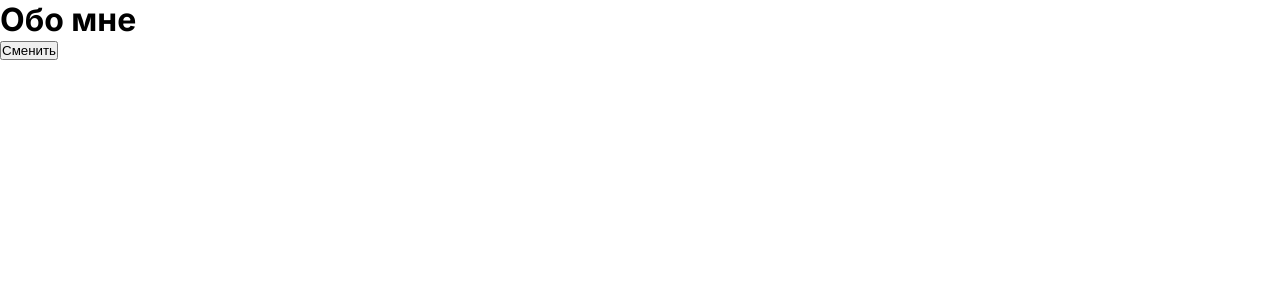
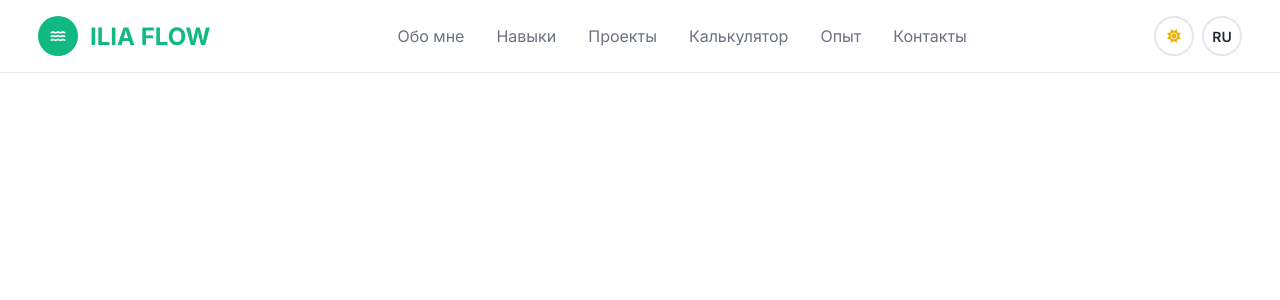
Before and after one commit to Fryaner/ilya-portfolio, a Vue app: page / in a window 1280 px wide. Shown: the top 300 px of the page. Built offline with nearby package versions, Linux system fonts and the light colour scheme.

Commit message:
add: ДОбавил Header и вс енеобходимое для него

```diff
--- a/index.html
+++ b/index.html
@@ -4,7 +4,14 @@
     <meta charset="UTF-8" />
     <link rel="icon" href="/favicon.ico" />
     <meta name="viewport" content="width=device-width, initial-scale=1.0" />
-
+    <link
+      rel="stylesheet"
+      href="https://cdnjs.cloudflare.com/ajax/libs/font-awesome/6.0.0/css/all.min.css"
+    />
+    <link
+      rel="stylesheet"
+      href="https://cdnjs.cloudflare.com/ajax/libs/font-awesome/6.0.0/css/all.min.css"
+    />
     <meta
       name="description"
       content="Профессиональная разработка веб-сайтов и приложений на Vue.js, HTML, CSS. Создаю качественные проекты на Tilda CMS с использованием ИИ-технологий. Опыт 3+ года."
--- a/package.json
+++ b/package.json
@@ -24,6 +24,7 @@
     "eslint-plugin-vue": "~10.2.0",
     "globals": "^16.2.0",
     "prettier": "3.5.3",
+    "sass-embedded": "^1.89.2",
     "vite": "^7.0.0",
     "vite-plugin-vue-devtools": "^7.7.7"
   }
--- a/src/App.vue
+++ b/src/App.vue
@@ -1,21 +1,7 @@
 <template>
-  <h1>{{ t('navigation.nav_about') }}</h1>
-  <button @click="switchLanguage">Сменить</button>
+  <headerComponent />
 </template>
 
 <script setup lang="js">
-import { onMounted } from 'vue'
-import { useI18n } from 'vue-i18n'
-const { t, locale } = useI18n()
-console.log(t)
-console.log(locale.value)
-
-const switchLanguage = () => {
-  locale.value = locale.value === 'ru' ? 'en' : 'ru'
-  localStorage.setItem('language', locale.value)
-}
-
-onMounted(() => {
-  locale.value = localStorage.getItem('language') ?? 'ru'
-})
+import headerComponent from './components/header-component.vue'
 </script>
--- a/src/assets/main.css
+++ b/src/assets/main.scss
@@ -7,3 +7,16 @@
 body {
   font-family: 'Inter', sans-serif;
 }
+
+input,
+button {
+  font-family: inherit;
+}
+
+ul {
+  list-style: none;
+}
+
+a {
+  text-decoration: none;
+}
--- /dev/null
+++ b/src/assets/variables.scss
@@ -0,0 +1,38 @@
+/* Light Theme Colors */
+$bg-primary: #ffffff;
+$bg-secondary: #f8fafc;
+$bg-gradient: linear-gradient(135deg, #f0fdf4 0%, #e6fffa 50%, #f0f9ff 100%);
+$text-primary: #1f2937;
+$text-secondary: #6b7280;
+$text-muted: #9ca3af;
+$border-color: #e5e7eb;
+$card-bg: #ffffff;
+$nav-bg: rgba(255, 255, 255, 0.9);
+
+/* Brand Colors (Dynamic) */
+$brand-primary: #10b981;
+$brand-secondary: #059669;
+$brand-accent: #06d6a0;
+
+/* Accent Colors */
+$green-accent: #10b981;
+$blue-accent: #3b82f6;
+$purple-accent: #8b5cf6;
+$green-bg: #f0fdf4;
+$blue-bg: #eff6ff;
+$purple-bg: #f5f3ff;
+
+// $bg-primary: #0f172a;
+// $bg-secondary: #1e293b;
+// $bg-gradient: linear-gradient(135deg, #0f172a 0%, #064e3b 50%, #0c4a6e 100%);
+// $text-primary: #f1f5f9;
+// $text-secondary: #cbd5e1;
+// $text-muted: #94a3b8;
+// $border-color: #334155;
+// $card-bg: #1e293b;
+// $nav-bg: rgba(15, 23, 42, 0.9);
+// $green-bg: rgba(16, 185, 129, 0.1);
+// $blue-bg: rgba(59, 130, 246, 0.1);
+// $purple-bg: rgba(139, 92, 246, 0.1);
+// $section-bg-dark: linear-gradient(135deg, #1e293b 0%, #334155 50%, #475569 100%);
+// $form-bg-dark: linear-gradient(135deg, #334155 0%, #475569 100%);
--- /dev/null
+++ b/src/components/Header-Component.vue
@@ -0,0 +1,217 @@
+<template>
+  <header class="header">
+    <nav class="header__container">
+      <div class="header__nav">
+        <div class="header__logo">
+          <button class="logo__btn"><i class="fas fa-water"></i></button>
+          <p class="logo__title">Ilia Flow</p>
+        </div>
+        <ul class="header__list header__list-desctop">
+          <li>
+            <a href="">{{ t('navigation.nav_about') }}</a>
+          </li>
+          <li>
+            <a href="">{{ t('navigation.nav_skills') }}</a>
+          </li>
+          <li>
+            <a href="">{{ t('navigation.nav_portfolio') }}</a>
+          </li>
+          <li>
+            <a href="">{{ t('navigation.nav_calculator') }}</a>
+          </li>
+          <li>
+            <a href="">{{ t('navigation.nav_experience') }}</a>
+          </li>
+          <li>
+            <a href="">{{ t('navigation.nav_contact') }}</a>
+          </li>
+        </ul>
+        <div class="header__btns">
+          <button class="header__theme">
+            <i class="fas fa-sun"></i>
+          </button>
+          <button @click="changeLanguage" class="header__lang">
+            {{ currentLanguage }}
+          </button>
+          <button class="header__burger">
+            <i class="fas fa-bars text-xl"></i>
+          </button>
+        </div>
+      </div>
+      <ul class="header__list header__list-mobile">
+        <li>
+          <a href="">{{ t('navigation.nav_about') }}</a>
+        </li>
+        <li>
+          <a href="">{{ t('navigation.nav_skills') }}</a>
+        </li>
+        <li>
+          <a href="">{{ t('navigation.nav_portfolio') }}</a>
+        </li>
+        <li>
+          <a href="">{{ t('navigation.nav_calculator') }}</a>
+        </li>
+        <li>
+          <a href="">{{ t('navigation.nav_experience') }}</a>
+        </li>
+        <li>
+          <a href="">{{ t('navigation.nav_contact') }}</a>
+        </li>
+      </ul>
+    </nav>
+  </header>
+</template>
+
+<script lang="js" setup>
+import { useI18n } from 'vue-i18n'
+import { useStore } from '@/stores/store'
+import { onMounted } from 'vue'
+import { storeToRefs } from 'pinia'
+
+const store = useStore()
+
+const { getLanguage, changeLanguage } = useStore()
+const { currentLanguage } = storeToRefs(store)
+
+const { t } = useI18n()
+
+onMounted(() => {
+  getLanguage()
+  console.log(currentLanguage)
+})
+</script>
+
+<style lang="scss" scoped>
+.header {
+  border-bottom: 1px solid $border-color;
+  position: fixed;
+  width: 100%;
+
+  &__container {
+    max-width: 1236px;
+    margin: 0 auto;
+    padding: 16px;
+  }
+  &__nav {
+    display: flex;
+    justify-content: space-between;
+    align-items: center;
+    gap: 10px;
+  }
+
+  &__logo {
+    display: flex;
+    align-items: center;
+    gap: 12px;
+
+    .logo {
+      &__btn {
+        background-color: $brand-primary;
+        width: 40px;
+        height: 40px;
+        border: none;
+        border-radius: 50%;
+        animation: 2s infinite pulse;
+        cursor: pointer;
+
+        i {
+          color: white;
+        }
+      }
+
+      &__title {
+        color: $brand-primary;
+        font-size: 24px;
+        font-weight: 700;
+        text-transform: uppercase;
+      }
+    }
+  }
+
+  &__lang {
+    font-weight: 600;
+    color: $text-primary;
+    font-size: 14px;
+  }
+
+  &__list {
+    display: flex;
+
+    &-desctop {
+      gap: 32px;
+      flex-direction: row;
+      @media screen and (max-width: 768px) {
+        display: none;
+      }
+    }
+
+    &-mobile {
+      flex-direction: column;
+      gap: 20px;
+      margin: 24px 0;
+      display: none;
+      @media screen and (max-width: 768px) {
+        display: flex;
+      }
+    }
+    a {
+      color: $text-secondary;
+      transition: 0.3s;
+
+      &:hover {
+        color: rgb(22 163 74);
+      }
+    }
+  }
+
+  &__theme,
+  &__lang {
+    width: 40px;
+    height: 40px;
+    background-color: transparent;
+    border: 2px solid $border-color;
+    border-radius: 50%;
+    cursor: pointer;
+    transition: 0.5s;
+    &:hover {
+      border-color: $green-accent;
+      transform: scale(1.05);
+    }
+  }
+
+  &__theme {
+    i {
+      color: rgb(234 179 8);
+    }
+  }
+
+  &__burger {
+    display: none;
+    background-color: transparent;
+    border: none;
+
+    @media screen and (max-width: 768px) {
+      display: block;
+    }
+    i {
+      color: green;
+      font-size: 20px;
+    }
+  }
+}
+
+@keyframes pulse {
+  0%,
+  100% {
+    box-shadow: 0 0 0 0 $brand-primary;
+  }
+  50% {
+    box-shadow: 0 0 0 10px transparent;
+  }
+}
+.header__btns {
+  display: flex;
+  align-items: center;
+  gap: 8px;
+}
+</style>
--- a/src/localization/index.js
+++ b/src/localization/index.js
@@ -1,9 +1,9 @@
 import { createI18n } from 'vue-i18n'
 
 export const i18n = createI18n({
-  locale: 'ru',
+  locale: 'RU',
   messages: {
-    ru: {
+    RU: {
       brand_tagline: 'Поток творчества и кода',
 
       navigation: {
@@ -202,7 +202,7 @@ export const i18n = createI18n({
         loader_subtext: 'Frontend-разработчик',
       },
     },
-    en: {
+    EN: {
       brand_tagline: 'Flow of creativity and code',
 
       navigation: {
--- a/src/main.js
+++ b/src/main.js
@@ -1,4 +1,4 @@
-import './assets/main.css'
+import './assets/main.scss'
 
 import { createApp } from 'vue'
 import { createPinia } from 'pinia'
--- /dev/null
+++ b/src/stores/store.js
@@ -0,0 +1,25 @@
+import { defineStore } from 'pinia'
+import { ref } from 'vue'
+import { useI18n } from 'vue-i18n'
+
+export const useStore = defineStore('store', () => {
+  const currentLanguage = ref(localStorage.getItem('language') ?? 'RU')
+  const { locale } = useI18n()
+
+  function changeLanguage() {
+    locale.value = localStorage.getItem('language') === 'RU' ? 'EN' : 'RU'
+    currentLanguage.value = locale.value
+    localStorage.setItem('language', locale.value)
+  }
+
+  function getLanguage() {
+    locale.value = currentLanguage.value
+    localStorage.setItem('language', locale.value)
+  }
+
+  return {
+    currentLanguage,
+    changeLanguage,
+    getLanguage,
+  }
+})
--- a/vite.config.js
+++ b/vite.config.js
@@ -6,13 +6,13 @@ import vueDevTools from 'vite-plugin-vue-devtools'
 
 // https://vite.dev/config/
 export default defineConfig({
-  plugins: [
-    vue(),
-    vueDevTools(),
-  ],
+  plugins: [vue(), vueDevTools()],
+  css: {
+    preprocessorOptions: { scss: { additionalData: `@import "@/assets/variables.scss";` } },
+  },
   resolve: {
     alias: {
-      '@': fileURLToPath(new URL('./src', import.meta.url))
+      '@': fileURLToPath(new URL('./src', import.meta.url)),
     },
   },
 })
```
Also changed, not shown: 1 other file (tests, documents, lock files or other folders).
